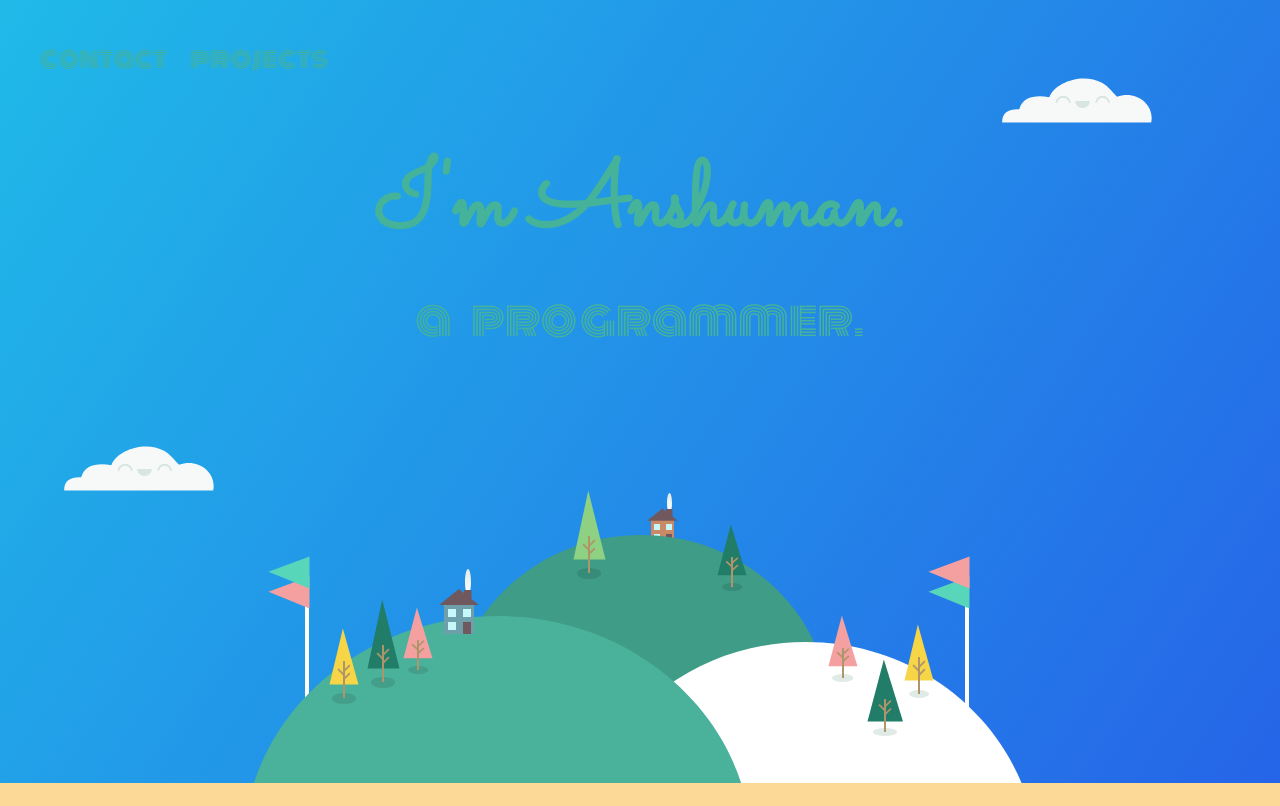
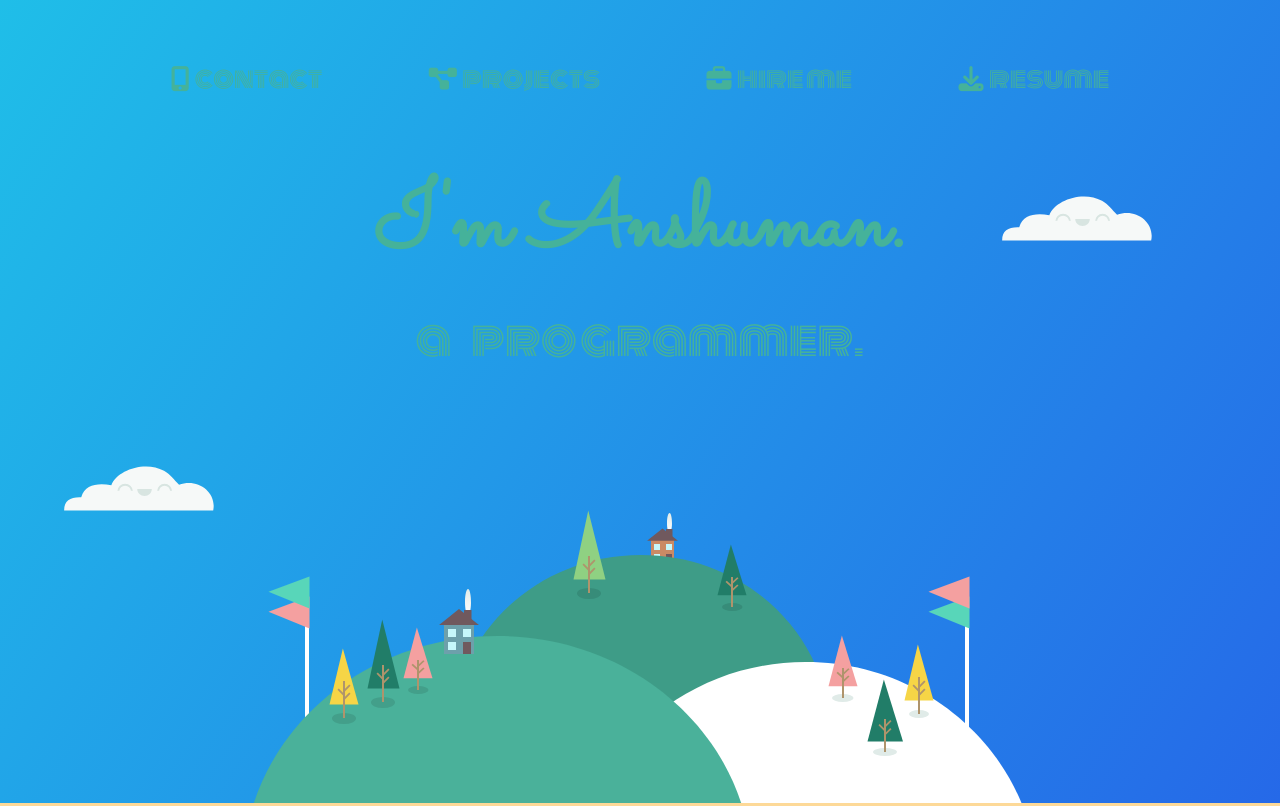
Before and after one commit to Goyalansh/ANSH-Portfolio, a plain HTML site: page index.html in a window 1280 px wide. Shown: the top 806 px of the page. Drawn offline with Linux system fonts and the light colour scheme.

Commit message:
added more functionality

```diff
--- a/css/styles.css
+++ b/css/styles.css
@@ -1,20 +1,27 @@
+html {
+  scroll-behavior:smooth;
+}
+
+
 .top-links{
   font-family: 'Monoton';
-  text-align: left;
-  margin-top: 10px;
-  margin-left: 30px;
+  margin:10px 50px 0px 50px;
   font-size: 25px;
+  color:  #45b29a;
 
+}
+.top-links:hover{
+  color:#fff;
+}
+
+.for-top{
+  margin-top: 30px;
 }
 
 a{
-  color:  #45b29a;
   text-decoration: none;
 }
 
-.top-link-text{
-margin:10px;
-}
 
 body {
   margin: 0;
@@ -76,6 +83,7 @@ p {
 
 .top-cloud {
   position: absolute;
+  bottom: 70%;
   right: 10%;
 }
 
--- a/index.html
+++ b/index.html
@@ -7,16 +7,22 @@
   <link rel="stylesheet" href="css/styles.css">
   <link rel="icon" href="favicon.ico">
   <link href="https://fonts.googleapis.com/css2?family=Merriweather:ital@1&family=Monoton&family=Montserrat&family=Sacramento&display=swap" rel="stylesheet">
+  <script src="https://kit.fontawesome.com/b53b032514.js" crossorigin="anonymous"></script>
 </head>
 
 <body>
 
 
   <div class="top-container wrapper">
-    <div class="top-links">
-      <a class="top-link-text" href="#bottom-container">contact</a>
-      <a class="top-link-text" href="https://goyalansh.github.io/MY-CV/" target="_blank">projects</a>
+
+    <div class="for-top">
+      <a class="top-link-text top-links" href="#bottom-container"><i class="fas fa-mobile-alt"></i>&nbsp contact</a>
+      <a class="top-link-text top-links" href="https://goyalansh.github.io/MY-CV/" target="_blank"><i class="fas fa-project-diagram"></i>&nbsp projects</a>
+      <a class="top-link-text top-links" href="mailto:goyalanshuman4@gmail.com" style="text-decoration:none"><i class="fas fa-briefcase"></i>&nbsp hire me</a>
+      <a class="top-link-text top-links" href="https://goyalansh.github.io/MY-CV/" target="_blank"><i class="fas fa-download"></i>&nbsp resume</a>
     </div>
+
+
     <img class="top-cloud" src="images/cloud.svg" alt="">
     <h1>I'm Anshuman.</h1>
     <p class="define">a programmer.</p>
```
